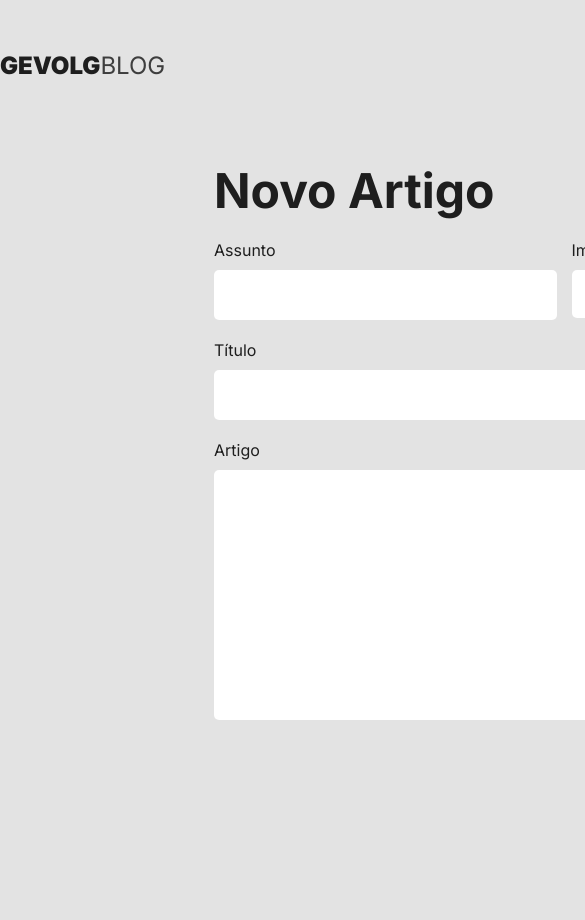
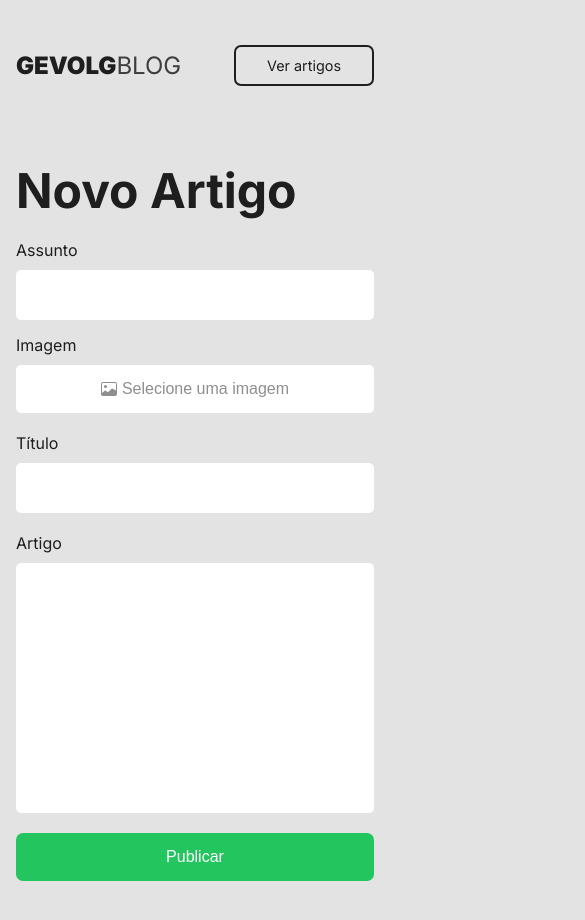
Before and after one commit to gevolgdev/gevolg-blog, a React (Vite) app: page /dashboard in a window 390 px wide. Shown: the top 920 px of the page, 585 px wide, since content can reach past the window. Built offline with nearby package versions, Linux system fonts and the light colour scheme.

Commit message:
Responsividade

```diff
--- a/src/components/ArticleCard/style.ts
+++ b/src/components/ArticleCard/style.ts
@@ -24,6 +24,11 @@ export const ArticleContainer = styled.div<StyleProps>`
       background: ${props => props.image ? `url(${props.image}) no-repeat` : 'transparent'};
       background-size: cover;
       background-position: center;
+
+      @media (max-width: 800px) {
+        width: 100%;
+        height: 200px;
+      }
     }
     .infos {
       width: auto;
@@ -38,6 +43,10 @@ export const ArticleContainer = styled.div<StyleProps>`
         line-height: 1.6rem;
       }
     }
+
+    @media (max-width: 800px) {
+      flex-direction: column;
+    }
   }
 
 `
--- a/src/routes/Dashboard/style.ts
+++ b/src/routes/Dashboard/style.ts
@@ -3,6 +3,11 @@ import styled from 'styled-components';
 export const DashboardContainer = styled.section`
   width: 1128px;
   margin: 0 auto;
+
+  @media (max-width: 800px) {
+    width: 100%;
+    padding: 0 16px;
+  }
 `
 
 export const DashboardContent = styled.div`
@@ -27,6 +32,10 @@ export const DashboardContent = styled.div`
       display: flex;
       flex-direction: row;
       gap: 15px;
+
+      @media (max-width: 800px) {
+        flex-direction: column;
+      }
     }
     .input-container {
       flex: 1;
@@ -90,6 +99,10 @@ export const DashboardContent = styled.div`
       border-radius: 7px;
       font-size: 1rem;
       cursor: pointer;
+
+      @media (max-width: 800px) {
+        width: 100%;
+      }
     }
   }
 `
--- a/src/routes/Feed/style.ts
+++ b/src/routes/Feed/style.ts
@@ -5,6 +5,11 @@ export const FeedContainer = styled.section`
   margin: 0 auto;
   h1 {
     font-size: 3rem;
+  }
+
+  @media (max-width: 800px) {
+    width: 100%;
+    padding: 0 16px;
   }
 `
 
@@ -20,4 +25,8 @@ export const FeedContent = styled.div`
     margin: 50px auto 0;
     opacity: 60%;
   }
+
+  @media (max-width: 800px) {
+    width: 100%;
+  }
 `
```
